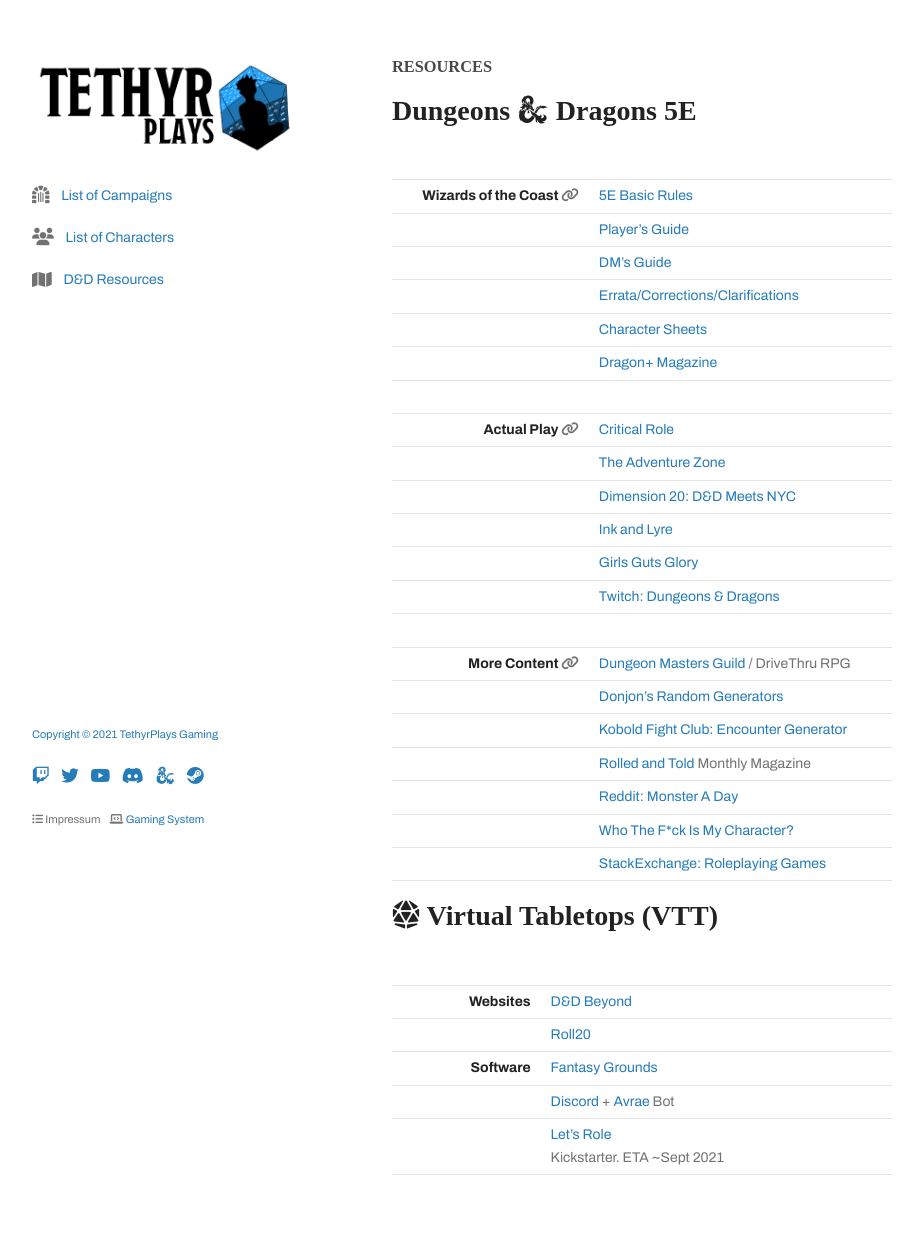
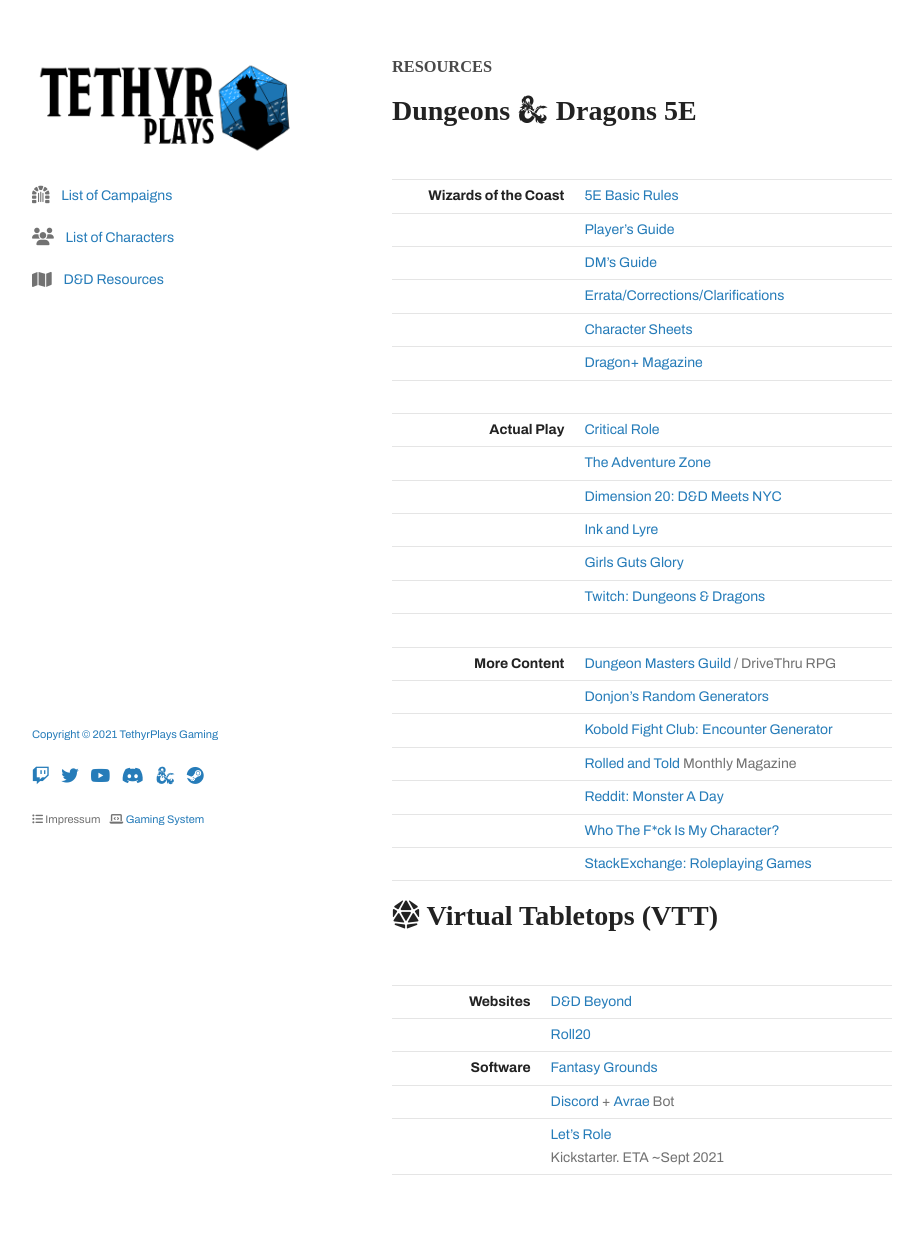
Before and after one commit to tethyrplays/tethyrplays, a Jekyll site: the page built from resources/index.md, in a window 1280 px wide. Shown: the whole page, without its empty margins (178-1101 px from the left). Built offline with Jekyll 4.4.1, drawn with Linux system fonts in a browser that asks for light colours; nearby versions of some CDN libraries; some web fonts are replaced; our own code applies the rules of GitHub Pages for plain Markdown files; the repository's description, which GitHub fills in, is left out.

Commit message:
Update index.md

```diff
--- a/resources/index.md
+++ b/resources/index.md
@@ -4,21 +4,21 @@
 
 | | |
 | ---: | :--- |
-| **Wizards of the Coast** <i class="fas fa-link"></i> | [5E Basic Rules](https://dnd.wizards.com/articles/features/basicrules) |
+| **Wizards of the Coast** | [5E Basic Rules](https://dnd.wizards.com/articles/features/basicrules) |
 | | [Player's Guide](https://dnd.wizards.com/products/tabletop/players-basic-rules) |
 | | [DM's Guide](https://dnd.wizards.com/products/tabletop/dm-basic-rules) |
 | | [Errata/Corrections/Clarifications](https://thinkdm.org/5e-errata/) |
 | | [Character Sheets](https://dnd.wizards.com/articles/features/character_sheets) |
 | | [Dragon+ Magazine](https://dnd.dragonmag.com/) |
 | | |
-| **Actual Play** <i class="fas fa-link"></i> | [Critical Role](https://critrole.com/) |
+| **Actual Play** | [Critical Role](https://critrole.com/) |
 | | [The Adventure Zone](https://www.themcelroy.family/theadventurezone) |
 | | [Dimension 20: D&D Meets NYC](https://brennanleemulligan.com/dimension-20-the-unsleeping-city/) |
 | | [Ink and Lyre](https://www.inkandlyre.com/) |
 | | [Girls Guts Glory](https://www.girlsgutsgloryrpg.com/) |
 | | [Twitch: Dungeons & Dragons](https://www.twitch.tv/directory/game/Dungeons%20%26%20Dragons) |
 | | |
-| **More Content** <i class="fas fa-link"></i> | [Dungeon Masters Guild](https://www.dmsguild.com/) / DriveThru RPG |
+| **More Content** | [Dungeon Masters Guild](https://www.dmsguild.com/) / DriveThru RPG |
 | | [Donjon's Random Generators](http://donjon.bin.sh/) |
 | | [Kobold Fight Club: Encounter Generator](http://kobold.club/fight/#/encounter-builder) |
 | | [Rolled and Told](https://www.rolledandtold.com/) Monthly Magazine
```
